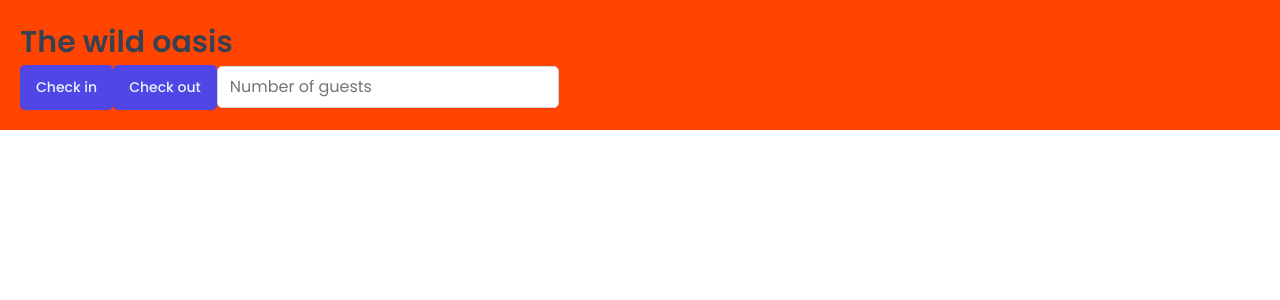
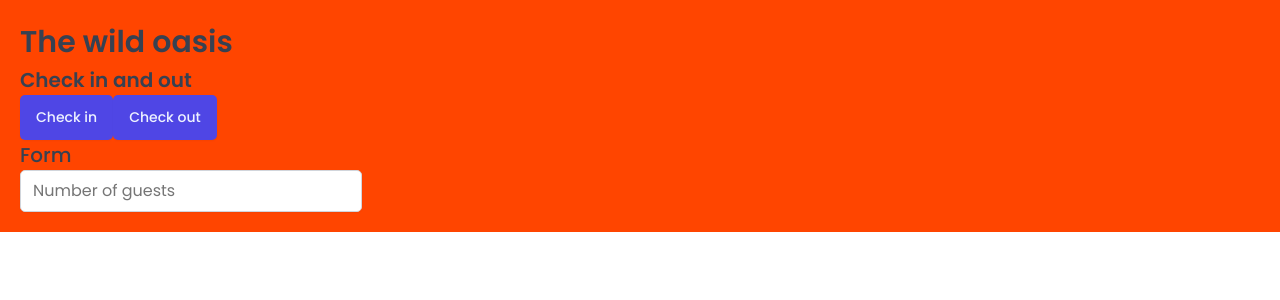
Before and after one commit to EUNSUN23/react-jonas, a React (Vite) app in the folder wild-oasis/: page / in a window 1280 px wide. Shown: the top 300 px of the page. Built offline with nearby package versions, Linux system fonts and the light colour scheme; a web font is replaced by a local one.

Commit message:
[wild-oasis] 1.styled-component에 props받기 2. as속성으로 시맨틱하게 렌더링하기

```diff
--- a/wild-oasis/src/App.jsx
+++ b/wild-oasis/src/App.jsx
@@ -2,14 +2,10 @@
 import GlobalStyles from "./styles/GlobalStyles.js";
 import Button from "./ui/Button.jsx";
 import Input from "./ui/Input.jsx";
+import Heading from "./ui/Heading.jsx";
 
 // 리액트 컴포넌트를 반환한다.
 // jsx props를 받을 수 있다.
-const H1 = styled.h1`
-  font-size: 30px;
-  font-weight: 600;
-`;
-
 
 
 // 이미 존재하는 App을 스타일링할때에는 Styled컴포넌트명 이 관례.
@@ -23,9 +19,11 @@
         <>
             <GlobalStyles/>
             <StyledApp>
-                <H1>The wild oasis</H1>
+                <Heading as="h1">The wild oasis</Heading>
+                <Heading as="h2">Check in and out</Heading>
                 <Button>Check in</Button>
                 <Button>Check out</Button>
+                <Heading as="h3">Form</Heading> {/*h3요소로 렌더링됨*/}
                 <Input type='number' placeholder='Number of guests'/>
             </StyledApp>
         </>
--- /dev/null
+++ b/wild-oasis/src/ui/Heading.jsx
@@ -0,0 +1,22 @@
+import styled, {css} from "styled-components";
+
+const Heading = styled.h1`
+  ${props => props.as === 'h1' &&
+          css`
+            font-size: 3rem;
+            font-weight: 600;
+          `}
+  ${props => props.as === 'h2' &&
+      css`
+            font-size: 2rem;
+            font-weight: 600;
+          `}
+  ${props => props.as === 'h3' &&
+      css`
+            font-size: 2rem;
+            font-weight: 500;
+          `}
+
+`;
+
+export default Heading;
```
